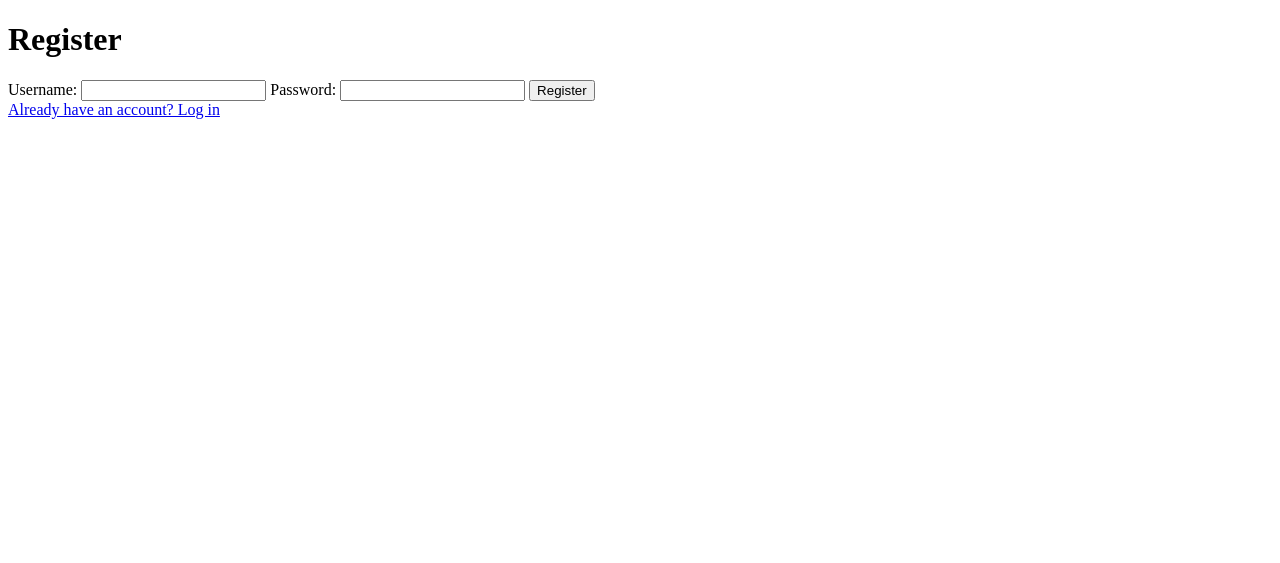
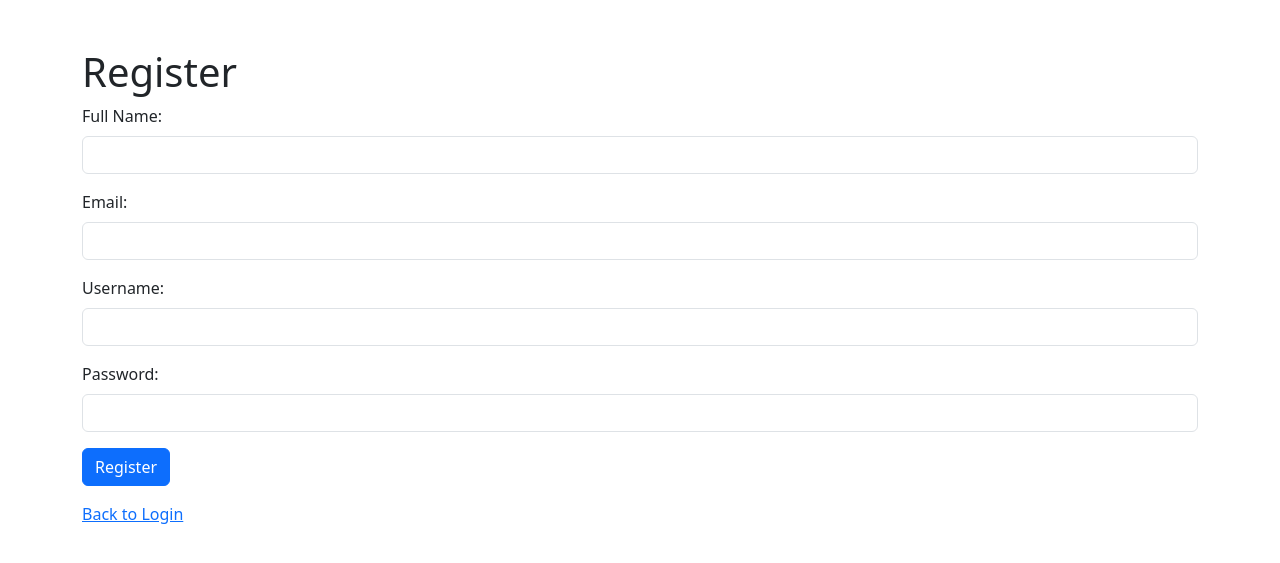
Before and after one commit to jonasdao808/fantasy_league, a Flask app: page /register in a window 1280 px wide. Shown: the top 563 px of the page. Run offline with Flask 3, Linux system fonts and the light colour scheme; parts of the project's set-up code (start-up, migrations or seed data) failed here and were passed over.

Commit message:
Update register.html

```diff
--- a/templates/register.html
+++ b/templates/register.html
@@ -1,17 +1,55 @@
 <!DOCTYPE html>
 <html lang="en">
 <head>
+    <meta charset="UTF-8">
+    <meta name="viewport" content="width=device-width, initial-scale=1.0">
     <title>Register</title>
+    <link rel="stylesheet" href="https://cdn.jsdelivr.net/npm/bootstrap@5.3.0-alpha3/dist/css/bootstrap.min.css">
 </head>
 <body>
-    <h1>Register</h1>
-    <form method="POST">
-        <label for="username">Username:</label>
-        <input type="text" name="username" required>
-        <label for="password">Password:</label>
-        <input type="password" name="password" required>
-        <button type="submit">Register</button>
-    </form>
-    <a href="{{ url_for('login') }}">Already have an account? Log in</a>
+    <div class="container mt-5">
+        <h1>Register</h1>
+
+        <!-- Flash messages -->
+        {% with messages = get_flashed_messages(with_categories=true) %}
+          {% if messages %}
+            {% for category, message in messages %}
+              <div class="alert alert-{{ category }} alert-dismissible fade show" role="alert">
+                {{ message }}
+                <button type="button" class="btn-close" data-bs-dismiss="alert" aria-label="Close"></button>
+              </div>
+            {% endfor %}
+          {% endif %}
+        {% endwith %}
+
+        <!-- Registration Form -->
+        <form method="POST" action="{{ url_for('register') }}">
+            <div class="mb-3">
+                <label for="full_name" class="form-label">Full Name:</label>
+                <input type="text" id="full_name" name="full_name" class="form-control" required>
+            </div>
+
+            <div class="mb-3">
+                <label for="email" class="form-label">Email:</label>
+                <input type="email" id="email" name="email" class="form-control" required>
+            </div>
+
+            <div class="mb-3">
+                <label for="username" class="form-label">Username:</label>
+                <input type="text" id="username" name="username" class="form-control" required>
+            </div>
+
+            <div class="mb-3">
+                <label for="password" class="form-label">Password:</label>
+                <input type="password" id="password" name="password" class="form-control" required minlength="4">
+            </div>
+
+            <button type="submit" class="btn btn-primary">Register</button>
+        </form>
+
+        <a href="{{ url_for('welcome') }}" class="mt-3 d-block">Back to Login</a>
+    </div>
+
+    <script src="https://cdn.jsdelivr.net/npm/bootstrap@5.3.0-alpha3/dist/js/bootstrap.bundle.min.js"></script>
 </body>
 </html>
```
